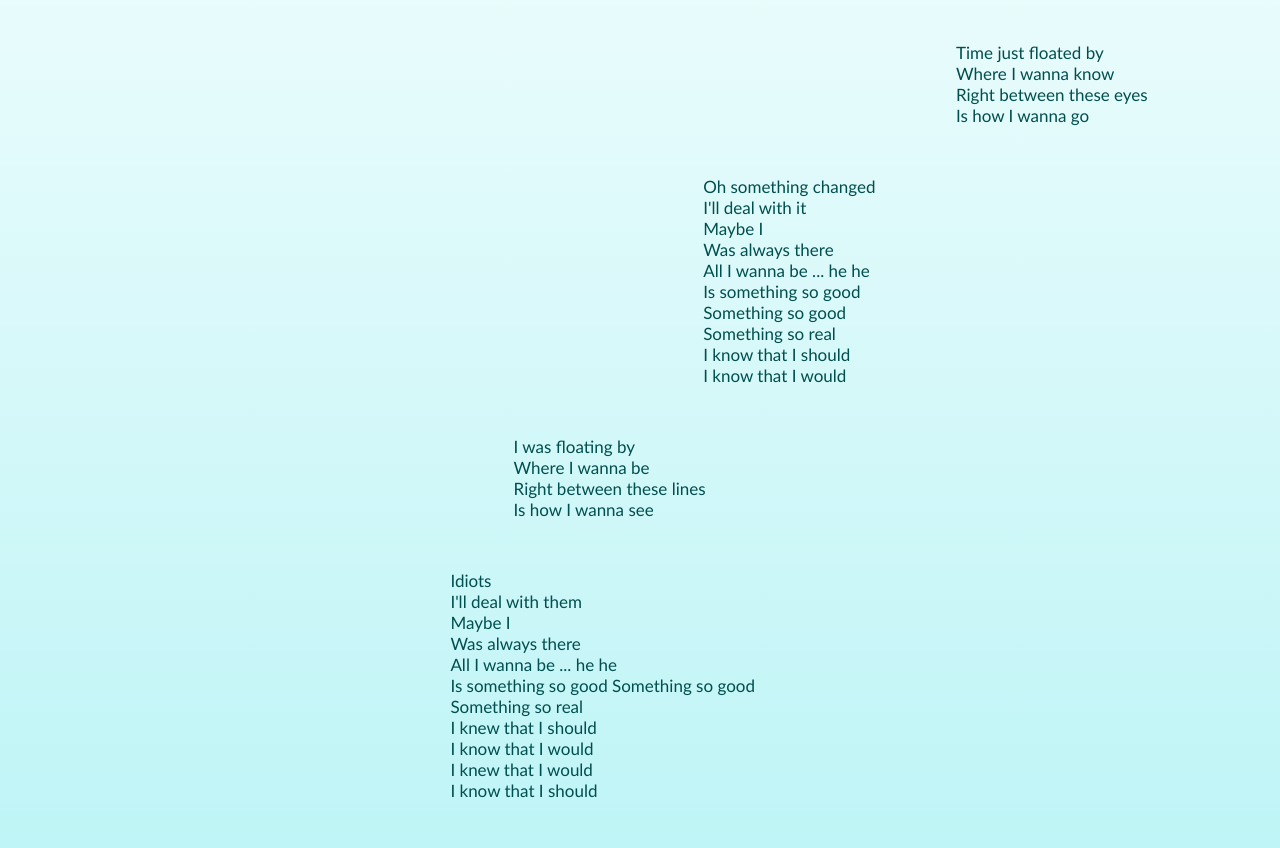
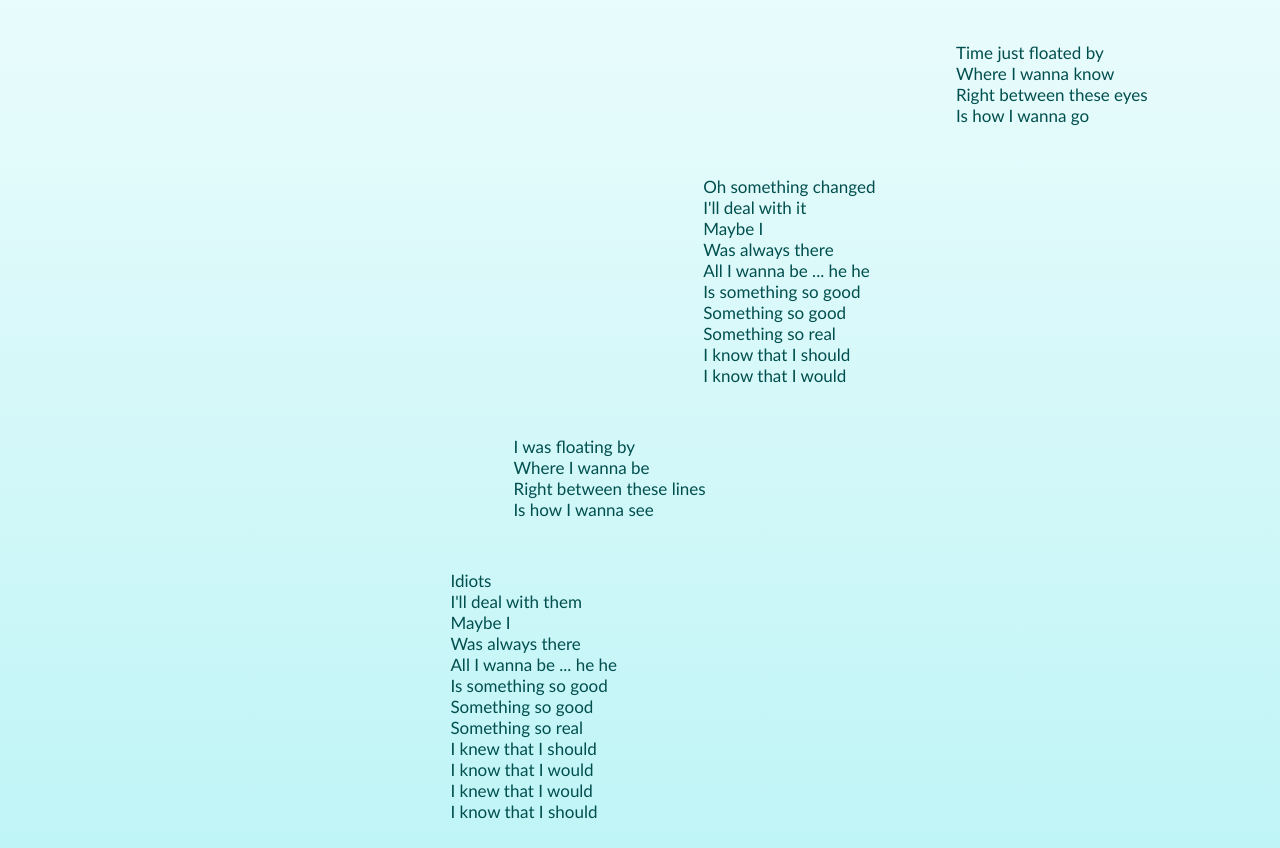
Before and after one commit to seanbros/ifspring2023, a plain HTML site: page lyrics-exercise/index.html in a window 1280 px wide. Shown: the part 439-1287 px from the top of the page. Drawn offline with Linux system fonts and the light colour scheme.

Commit message:
Add files via upload

```diff
--- a/lyrics-exercise/index.html
+++ b/lyrics-exercise/index.html
@@ -5,7 +5,6 @@
     <style>
         body{font-family:'Trebuchet MS', Arial, sans-serif}
         html{background-image:linear-gradient( rgb(255, 244, 233,100),rgb(255, 244, 233,50));
-            background-image:linear-gradient(rgb(255, 228, 214), rgba(255, 222, 196, 0));
            background-image: linear-gradient( rgba(207, 248, 255, 0), rgba(138, 236, 239, 0.621))}
         section{margin-bottom: 50px;font-size: 17px; color: rgb(0, 79, 78);}
         h1{text-align: left; font-size: 100px; margin-top: 50px; margin-left: 50px; color:rgb(0, 79, 78);}
@@ -50,7 +49,7 @@
         Maybe I<br>
         Was always there<br>
         All I wanna be ... he he<br>
-        Is something so good
+        Is something so good<br>
         Something so good<br>
         Something so real<br>
         I knew that I should<br>
```
